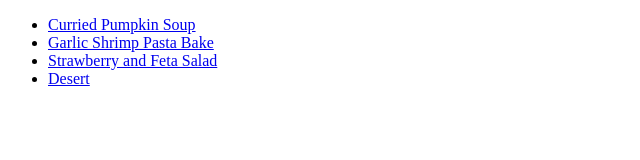
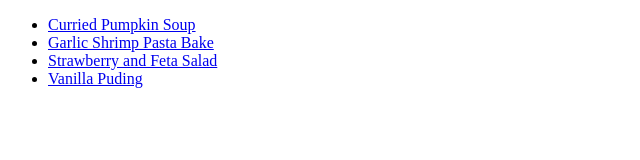
Before and after one commit to Piela314/odin-recipes, a plain HTML site: page index.html in a window 1280 px wide. Shown: the full height of the page, 0-640 px from the left. Drawn offline with Linux system fonts and the light colour scheme.

Commit message:
All recipe completed

```diff
--- a/index.html
+++ b/index.html
@@ -9,7 +9,7 @@
             <li><a href="recipes/soup.html">Curried Pumpkin Soup</a></li>
             <li><a href="recipes/pasta.html">Garlic Shrimp Pasta Bake</a></li>
             <li><a href="recipes/salad.html">Strawberry and Feta Salad</a></li>
-            <li><a href="recipes/desert.html">Desert</a></li>
+            <li><a href="recipes/desert.html">Vanilla Puding</a></li>
         </ul>
     </body>
 </html>
```
